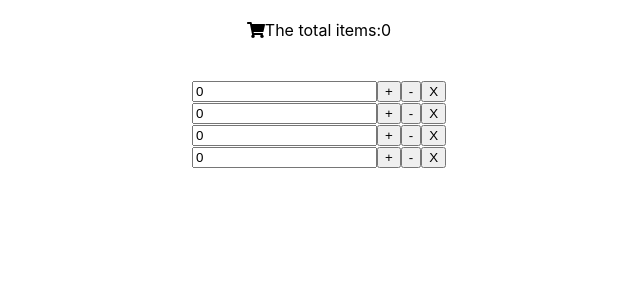
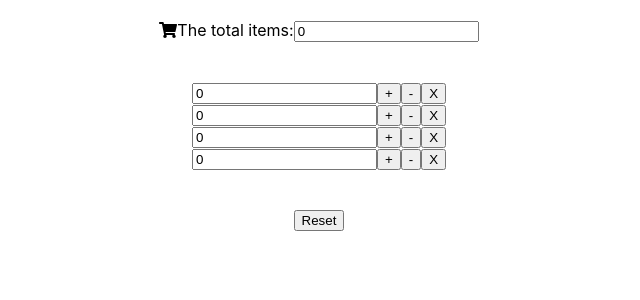
Before and after one commit to xnslx/react-shopping-cart-demo, a React (Create React App) app: page / in a window 1280 px wide. Shown: the top 300 px of the page, without its empty margins (321-961 px from the left). Built offline with nearby package versions, Linux system fonts and the light colour scheme.

Commit message:
solve total items problem

```diff
--- a/src/App.js
+++ b/src/App.js
@@ -24,13 +24,15 @@ const reducer = (state, action) => {
       })
     case "DECREMENT":
         return state.map(item => {
-          if (item.id === action.id) {
+          if (item.id === action.id && item.value > 0) {
             return {...item, value: item.value - 1}
           }
           return item;
         })
     case "DELATE":
-      return state.filter(item => item.id !== action.id)
+      return state.filter(item => item.id !== action.id);
+    case "RESET" :
+      return initialState;
     default:
       return state;
   }
@@ -44,19 +46,23 @@ function App() {
     setItems({value: e.target.value})
   }
 
-  // let itemsArray = [];
-  // const itemsNumHandler = () => {
-  //   for(let item of state) {
-  //     if(item.value > 0) {
-  //       itemsArray.push(item.id)
-  //     }
-  //   }
-  //   return itemsArray;
-  // }
-  // console.log(itemsArray)
+  let itemsArray = [];
+  const itemsNumHandler = arr => {
+    for (let item of arr) {
+      if (item.value > 0) {
+        itemsArray.push(item);
+      }
+      if (item.value < 0) {
+        itemsArray.pop(item);
+      }
+    }
+    return itemsArray;
+  };
+  itemsNumHandler(state);
+
   return (
     <div className="App">
-      <Sumup totalItems={state.filter(item => item.value > 0).length}/>
+      <Sumup changed={itemsNumHandler} value={itemsArray.length}/>
       <div>
         {state.map(item => (
           <Items
@@ -69,6 +75,7 @@ function App() {
           />
         ))}
       </div>
+      <button onClick={() => dispatch({type: "RESET"})} style={{marginTop: '40px'}}>Reset</button>
     </div>
   );
 }
--- a/src/Component/Sumup/Sumup.js
+++ b/src/Component/Sumup/Sumup.js
@@ -1,11 +1,12 @@
 import React from 'react';
 import { FontAwesomeIcon } from '@fortawesome/react-fontawesome';
 
-const Sumup = ({totalItems}) => {
+const Sumup = (props) => {
     return (
         <div style={{marginBottom:'40px', marginTop: '20px'}}>
             <FontAwesomeIcon icon="shopping-cart"/>
-            <span>The total items:{totalItems}</span>
+            <span>The total items:</span>
+            <input type="number" onChange={props.changed} value={props.value}/>
         </div>
     )
 };
```
